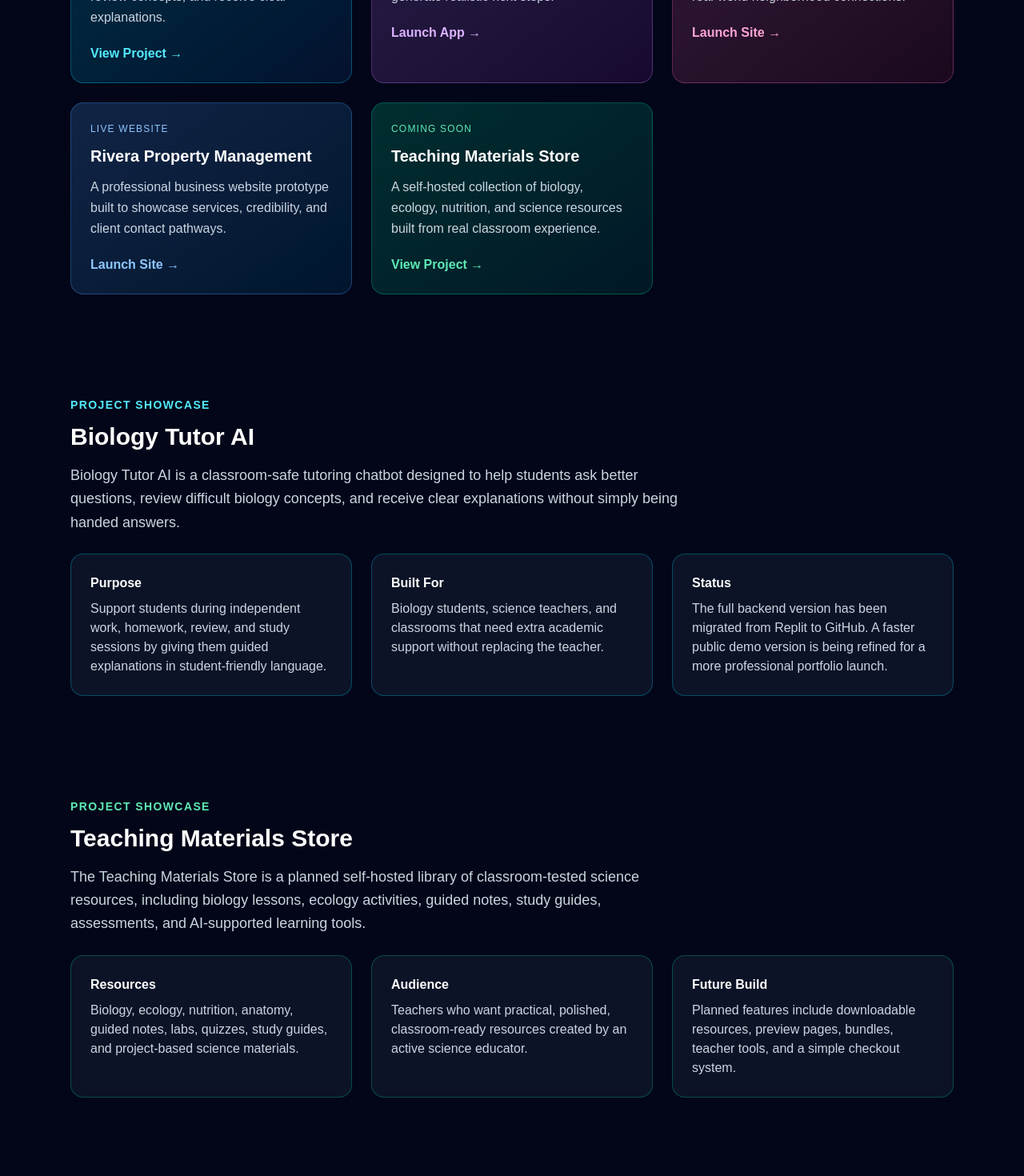
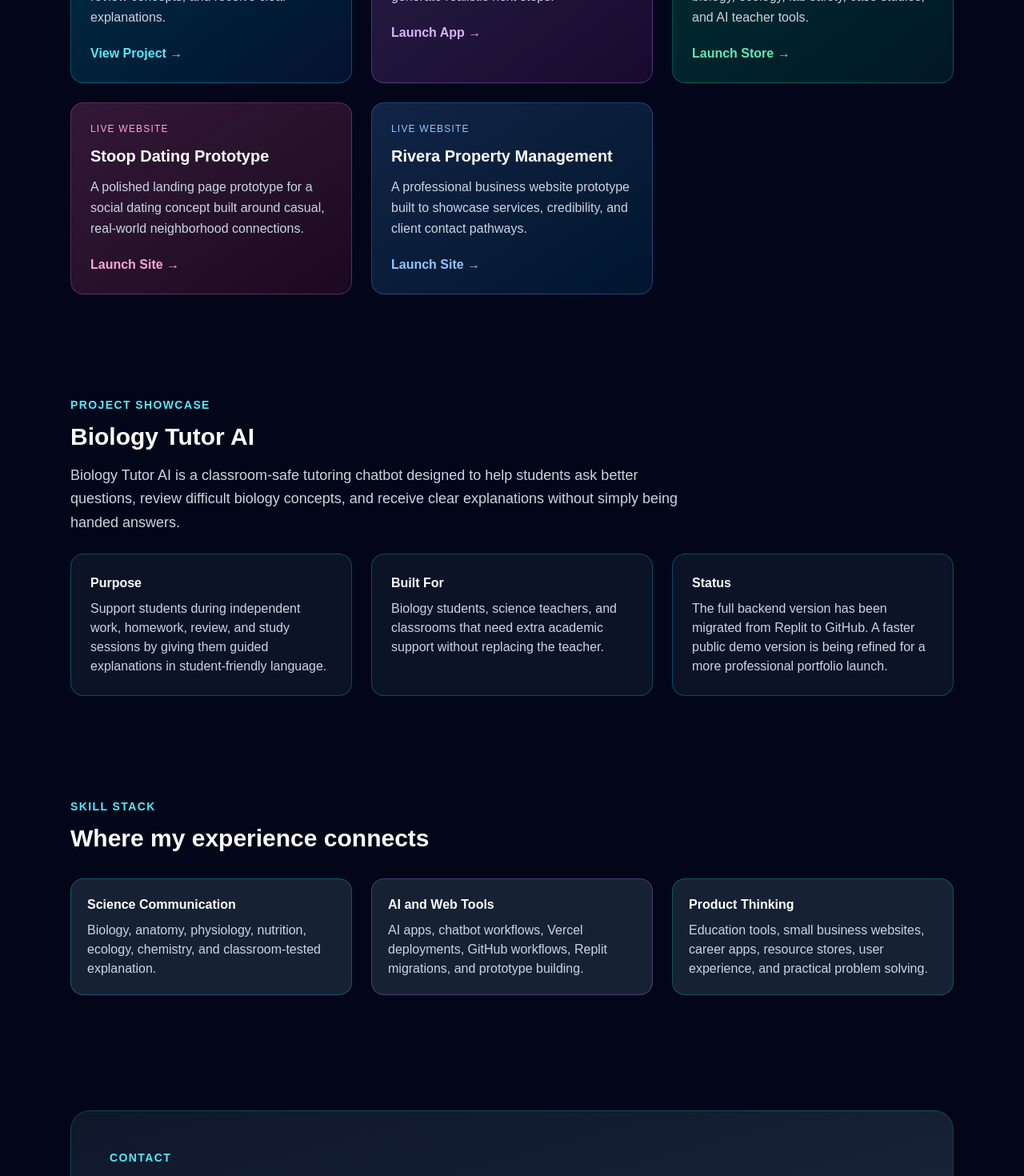
Before and after one commit to craigjamesgordon13-byte/craig-gordon-hub, a Next.js app: page / in a window 1280 px wide. Shown: the part 1520-2990 px from the top of the page at 80% size. Built offline with nearby package versions, Linux system fonts and the light colour scheme.

Commit message:
Add live teaching materials store link

```diff
--- a/app/page.js
+++ b/app/page.js
@@ -57,7 +57,9 @@ export default function Home() {
             <p className="mb-3 text-sm font-semibold uppercase tracking-widest text-cyan-300">
               About
             </p>
-            <h2 className="mb-4 text-3xl font-bold">Science, communication, and technology in one lane.</h2>
+            <h2 className="mb-4 text-3xl font-bold">
+              Science, communication, and technology in one lane.
+            </h2>
             <p className="mb-4 leading-relaxed text-slate-300">
               My background combines biology, chemistry, anatomy, nutrition, teaching, healthcare management, entrepreneurship, and AI tool building. I’m especially interested in products that make complex ideas more accessible and useful.
             </p>
@@ -67,7 +69,9 @@ export default function Home() {
           </div>
 
           <div className="rounded-3xl border border-cyan-400/20 bg-slate-900/70 p-6 shadow-2xl">
-            <h3 className="mb-4 text-xl font-bold text-cyan-300">Current Focus</h3>
+            <h3 className="mb-4 text-xl font-bold text-cyan-300">
+              Current Focus
+            </h3>
             <ul className="space-y-3 text-slate-300">
               <li>• AI-powered education tools</li>
               <li>• Biology tutoring and student support apps</li>
@@ -106,6 +110,15 @@ export default function Home() {
           />
 
           <ProjectCard
+            title="Teaching Materials Store"
+            description="A live self-hosted science resource storefront featuring classroom-tested biology, ecology, lab safety, case studies, and AI teacher tools."
+            status="Live Store"
+            accent="emerald"
+            link="https://mad-scientist-resource-store.vercel.app"
+            buttonText="Launch Store"
+          />
+
+          <ProjectCard
             title="Stoop Dating Prototype"
             description="A polished landing page prototype for a social dating concept built around casual, real-world neighborhood connections."
             status="Live Website"
@@ -121,15 +134,6 @@ export default function Home() {
             accent="blue"
             link="https://y-six-drab-61.vercel.app/"
             buttonText="Launch Site"
-          />
-
-          <ProjectCard
-            title="Teaching Materials Store"
-            description="A self-hosted collection of biology, ecology, nutrition, and science resources built from real classroom experience."
-            status="Coming Soon"
-            accent="emerald"
-            link="#teaching-materials-store"
-            buttonText="View Project"
           />
         </div>
       </section>
@@ -161,37 +165,6 @@ export default function Home() {
             color="cyan"
             title="Status"
             text="The full backend version has been migrated from Replit to GitHub. A faster public demo version is being refined for a more professional portfolio launch."
-          />
-        </div>
-      </section>
-
-      {/* Teaching Materials Store Showcase */}
-      <section id="teaching-materials-store" className="mx-auto max-w-6xl px-6 py-16">
-        <p className="mb-3 text-sm font-semibold uppercase tracking-widest text-emerald-300">
-          Project Showcase
-        </p>
-        <h2 className="mb-4 text-3xl font-bold">Teaching Materials Store</h2>
-        <p className="mb-6 max-w-3xl text-lg leading-relaxed text-slate-300">
-          The Teaching Materials Store is a planned self-hosted library of classroom-tested science resources, including biology lessons, ecology activities, guided notes, study guides, assessments, and AI-supported learning tools.
-        </p>
-
-        <div className="grid gap-6 md:grid-cols-3">
-          <InfoCard
-            color="emerald"
-            title="Resources"
-            text="Biology, ecology, nutrition, anatomy, guided notes, labs, quizzes, study guides, and project-based science materials."
-          />
-
-          <InfoCard
-            color="emerald"
-            title="Audience"
-            text="Teachers who want practical, polished, classroom-ready resources created by an active science educator."
-          />
-
-          <InfoCard
-            color="emerald"
-            title="Future Build"
-            text="Planned features include downloadable resources, preview pages, bundles, teacher tools, and a simple checkout system."
           />
         </div>
       </section>
```
